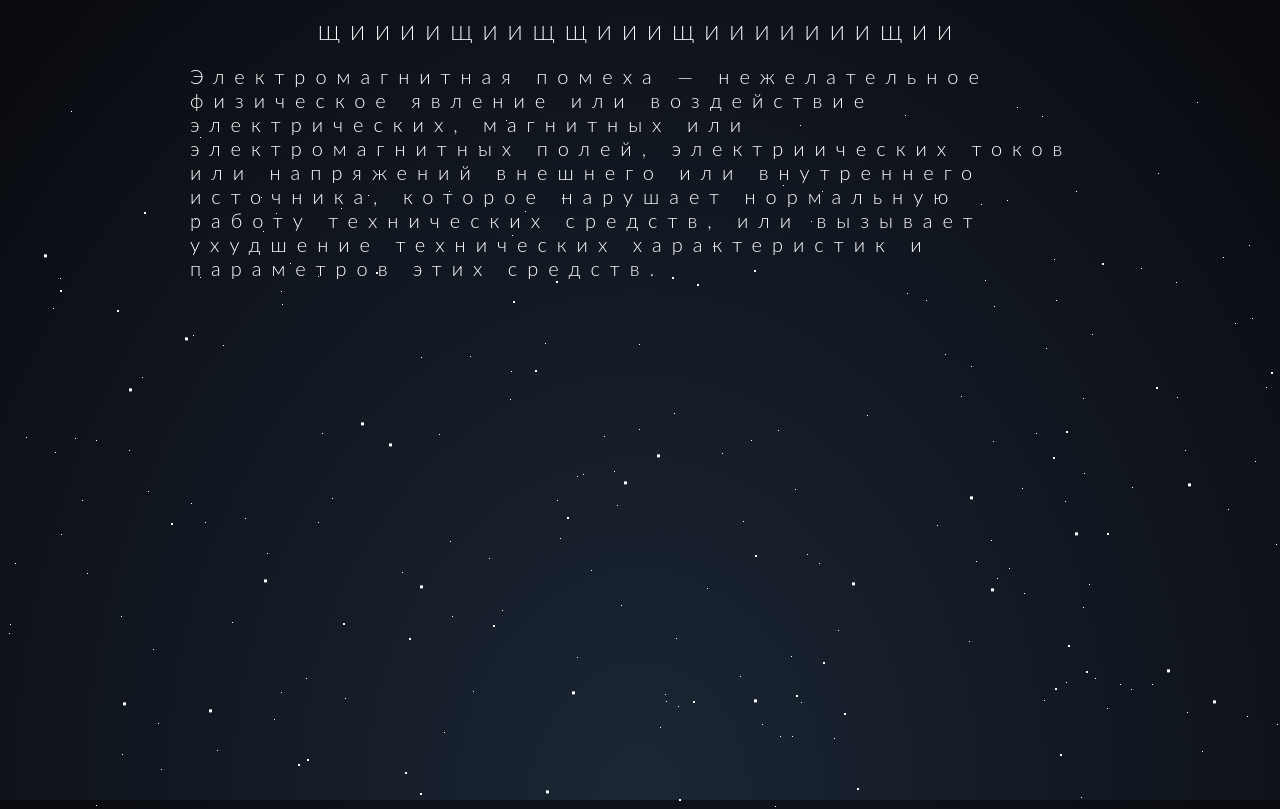
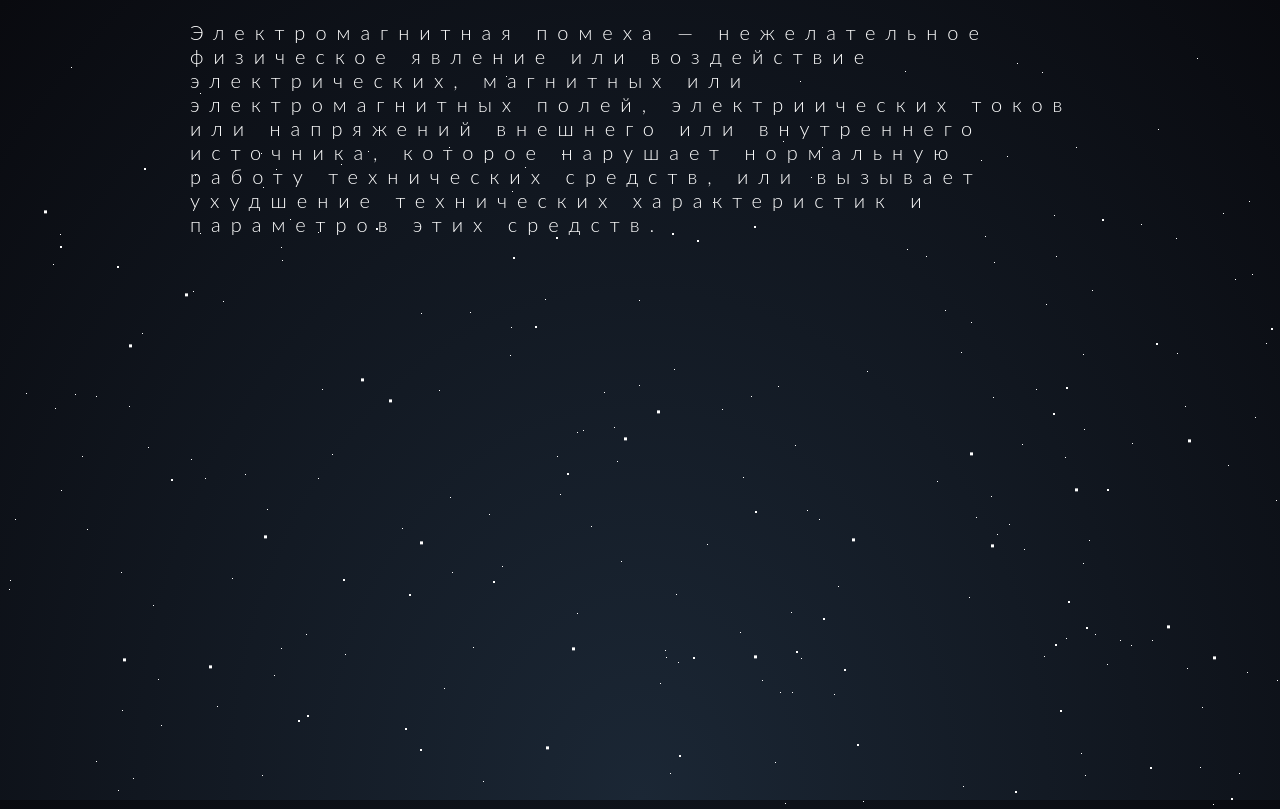
Before and after one commit to spaceshuttlecontest/FAFAFKAKJGAKLGLAK8, a plain HTML site: page ex.html in a window 1280 px wide. Shown: the top 809 px of the page. Drawn offline with Linux system fonts and the light colour scheme.

Commit message:
Add files via upload

```diff
--- a/ex.html
+++ b/ex.html
@@ -11,7 +11,6 @@
     <div class="title">
         <div class="wrapper">
             <section class="exercise">
-                <p class="hint">ЩИИИИЩИИЩЩИИИЩИИИИИИИЩИИ</p>
                 <p class="ex">Электромагнитная помеха — нежелательное физическое
                     я<span class="red">в</span>ление или воздействие электрических, магни<span class="purple">т</span>ных
                     или
```
